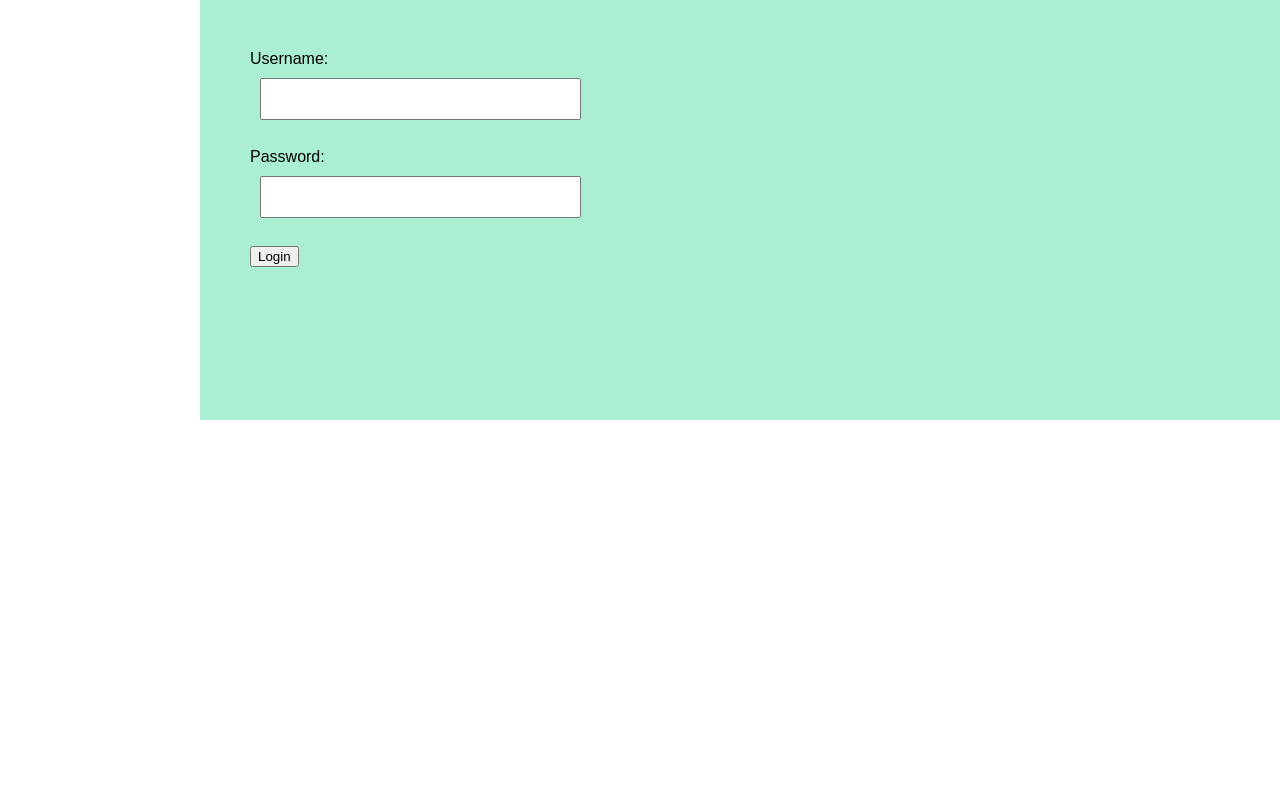
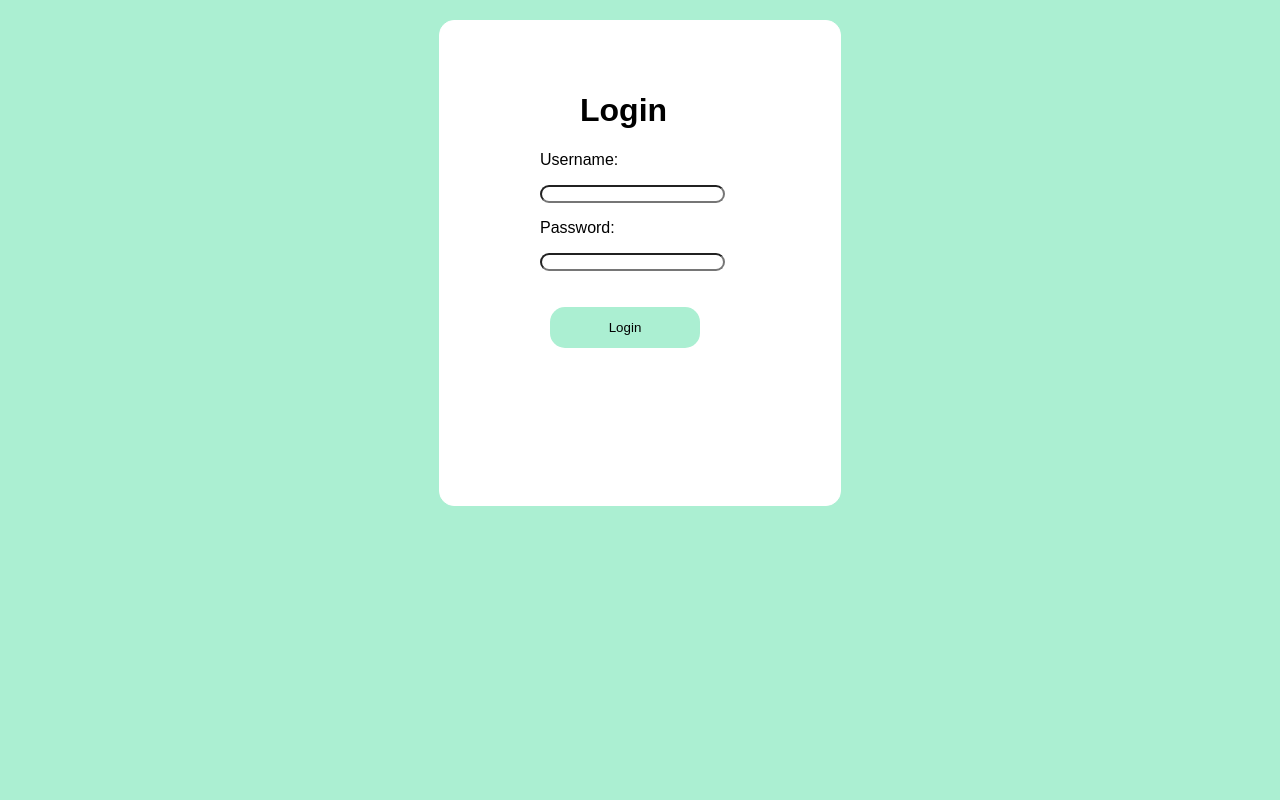
Before and after one commit to omar0alaa/webproject-1, a PHP site: page / in a window 1280 px wide. Run offline with PHP 8.4, Linux system fonts and the light colour scheme.

Commit message:
New login Page

```diff
--- a/index.php
+++ b/index.php
@@ -1,24 +1,36 @@
 <html>
 	<head>
+		<title>Login</title>
 		<meta charset="UTF-8">
     <meta name="viewport"
           content="width=device-width, user-scalable=no, initial-scale=1.0, maximum-scale=1.0, minimum-scale=1.0">
     <meta http-equiv="X-UA-Compatible" content="ie=edge">
     <link rel="stylesheet" href="https://cdnjs.cloudflare.com/ajax/libs/font-awesome/5.15.3/css/all.min.css" integrity="sha512-iBBXm8fW90+nuLcSKlbmrPcLa0OT92xO1BIsZ+ywDWZCvqsWgccV3gFoRBv0z+8dLJgyAHIhR35VZc2oM/gI1w==" crossorigin="anonymous" referrerpolicy="no-referrer" />
     <link rel="stylesheet" href="admin.css">
-		<title>lOGIN</title>
 	</head>
-	<body class="login">
-	<div class="content">
-		<form method="post" action="clogin.php">
-		  Username:</br>
-		  <input class="txt" type="text" name="username">
-		  </br></br>
-		  Password:</br>
-		  <input class="txt" type="password" name="password">
-		  <br><br>
-		  <input  type="submit" value="Login" name="Login">
+	<body style="background-color: rgb(171,239,210);">
+
+		<div class="top-icon">
+
+		</div>
+
+
+		<div class="content" style="margin-left: 0px; height: 48%; margin: auto; border: 1px solid white; width:300px; background-color: white; border-radius: 15px">
+			<h1 style="margin-left: 90px">Login</h1>
+
+    <form class="" action="clogin.php" method="post">
+      <p style="margin-left: 50px">Username:</p>
+      <input class="info" type="text" name="username">
+      </br>
+      <p style="margin-left: 50px">Password:</p>
+      <input class="info" type="password" name="password">
+
+
+		<p>
+			<input class="btn" type="submit" value="Login" name="Login" >
+		</p>
     </form>
 		</div>
+		<br>
 	</body>
 </html>
```
Lines whose indentation alone changed are shown as unchanged.
